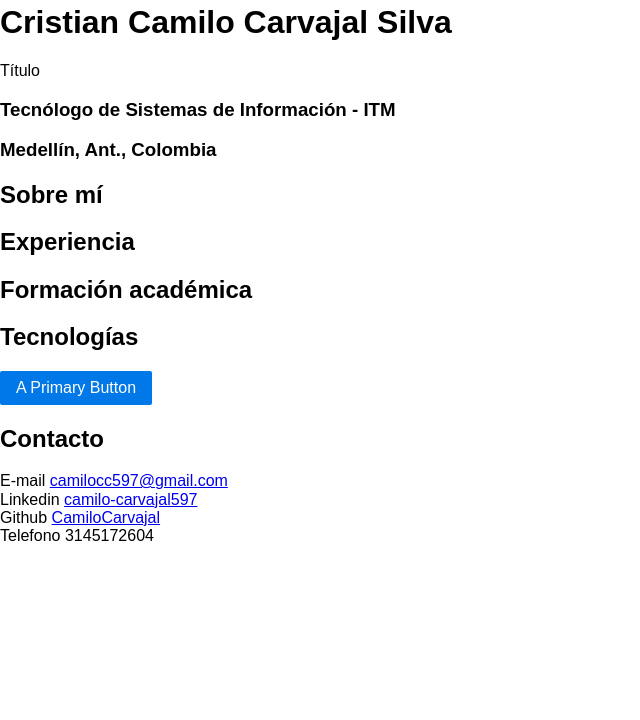
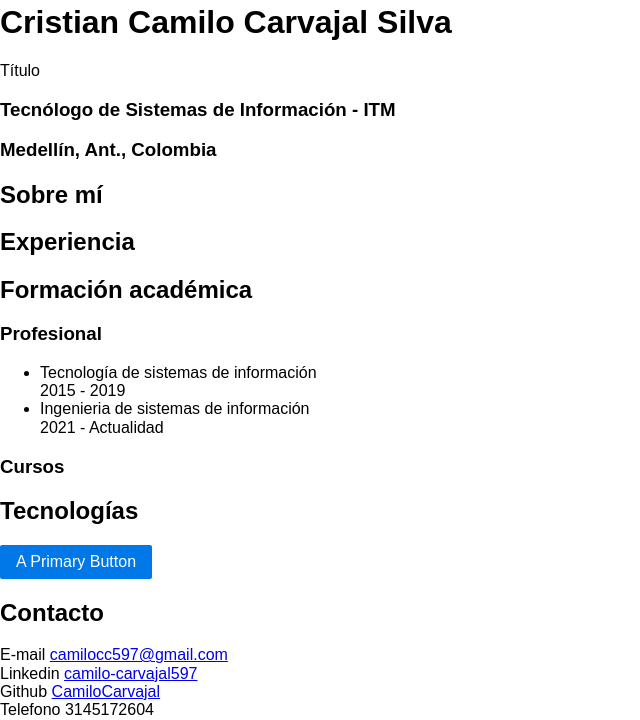
Before and after one commit to CamiloCarvajal/CamiloCarvajal.github.io, a plain HTML site: page docs/index.html in a window 1280 px wide. Shown: the part 172-892 px from the top of the page, without its empty margins (0-640 px from the left). Before the commit the page ends 800 px from the top, so only its background shows below. Drawn offline with nearby package versions, Linux system fonts and the light colour scheme.

Commit message:
adding academic training

```diff
--- a/docs/index.html
+++ b/docs/index.html
@@ -5,13 +5,10 @@
     <title>Cristian Camilo Carvajal Silva</title>
     <link rel="stylesheet" href="https://unpkg.com/purecss@2.1.0/build/pure-min.css"
         integrity="sha384-yHIFVG6ClnONEA5yB5DJXfW2/KC173DIQrYoZMEtBvGzmf0PKiGyNEqe9N6BNDBH" crossorigin="anonymous">
-    <!-- <script type="text/javascript" src="/docs/utils.js"></script>
-    <script type="text/javascript" src="/utils.js"></script> -->
 
 </head>
 
 <body>
-
     <div>
         <div>
             <img width="150" height="150"
@@ -34,6 +31,19 @@
             </div>
             <div id="estudios">
                 <h2>Formación académica</h2>
+                <div>
+                    <h3>Profesional</h3>
+                    <ul>
+                        <li>Tecnología de sistemas de información</li>
+                        <label>2015 - 2019</label>
+                        <li>Ingenieria de sistemas de información</li>
+                        <label>2021 - Actualidad</label>
+                    </ul>
+                </div>
+                <div>
+                    <h3>Cursos</h3>
+
+                </div>
             </div>
             <div id="tecnologias">
                 <h2>Tecnologías</h2>
@@ -41,6 +51,7 @@
             <a id="button" class="pure-button pure-button-primary" href="#">A Primary Button</a>
         </div>
     </div>
+
     <div>
 
     </div>
@@ -65,9 +76,6 @@
             <label>Telefono</label>
             <label>3145172604</label>
         </div>
-        <script>
-            alert("Hola");
-        </script>
     </div>
 </footer>
 
--- a/docs/utils.js
+++ /dev/null
@@ -1,5 +0,0 @@
-window.addEventListener("DOMContentLoaded", (event) => {
-  document
-    .getElementById("button")
-    .addEventListener("mouseover", (e) => console.log("Hola"));
-});
```
